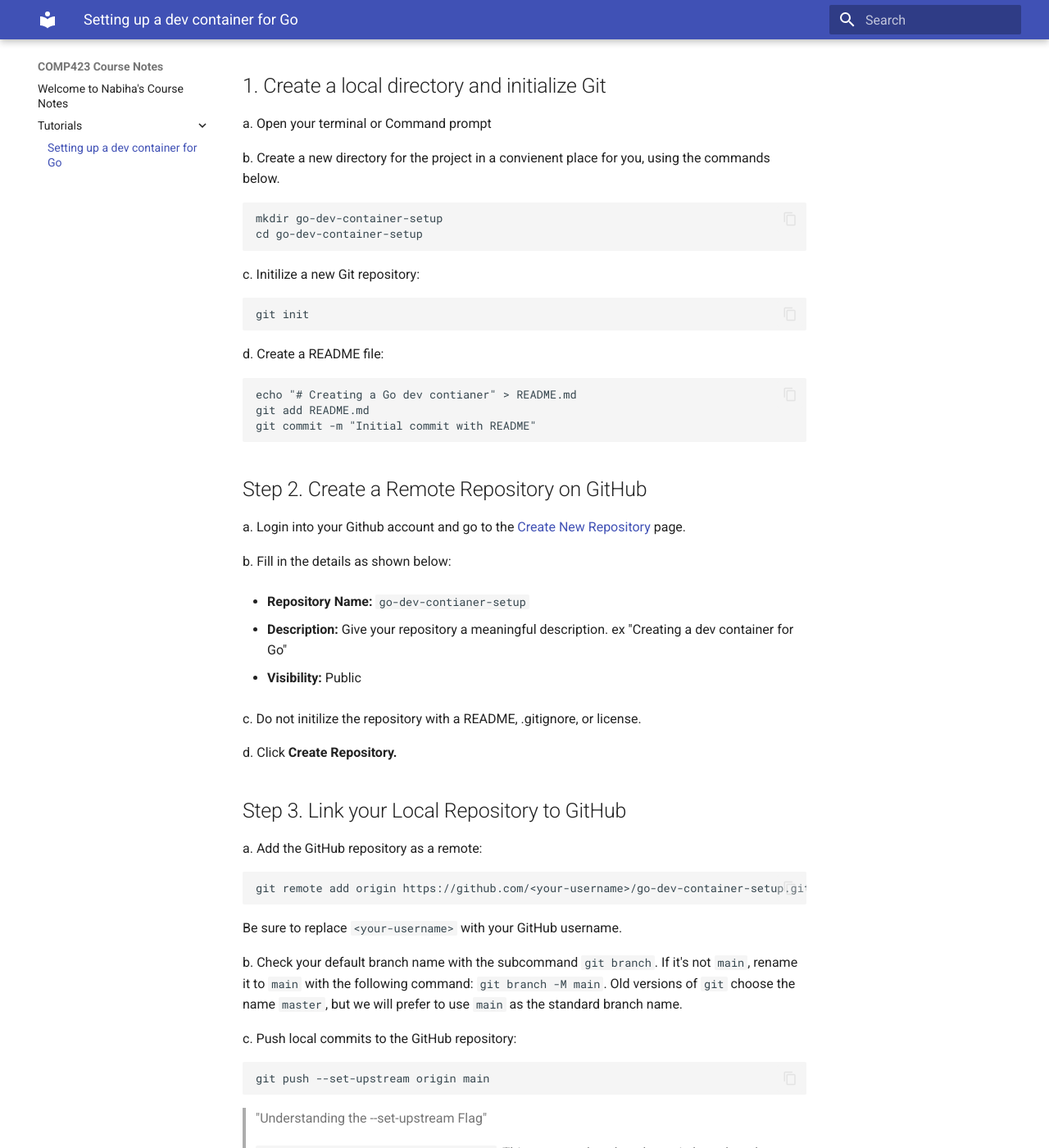
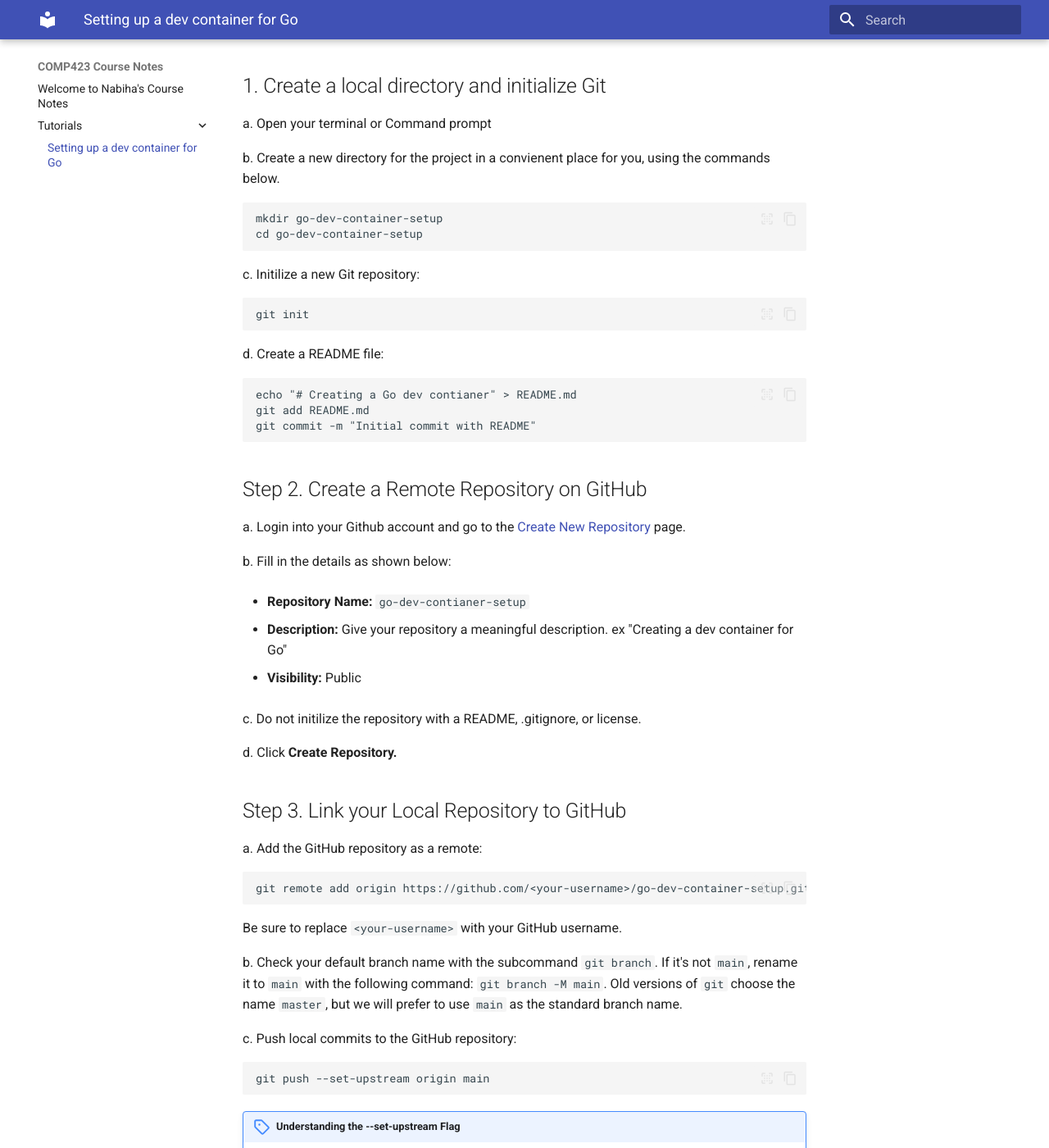
Before and after one commit to chnabi/comp423-course-notes, an MkDocs documentation site: the page built from docs/tutorials/go-setup.md, in a window 1280 px wide and 1400 px high, scrolled down 547 px. Shown: the whole window at 82% size. Built offline with MkDocs 1.6.1 and Material for MkDocs 9.7.7, drawn with Linux system fonts in a browser that asks for light colours; part of the change alters nothing that is shown; some of the changed text lies outside the part shown.

````diff
--- a/docs/tutorials/go-setup.md
+++ b/docs/tutorials/go-setup.md
@@ -70,9 +70,9 @@ c. Push local commits to the GitHub repository:
 ```{.cli .copy}
 git push --set-upstream origin main
 ```
-> "Understanding the --set-upstream Flag"
+!!! note "Understanding the --set-upstream Flag"
+    `git push --set-upstream origin main`: This command pushes the main branch to the remote repository origin. The `--set-upstream` flag sets up the main branch to track the remote branch, meaning future pushes and pulls can be done without specifying the branch name and just writing `git push origin` when working on your local `main` branch. This long flag has a corresponding `-u` short flag.
 
->`git push --set-upstream origin main`: This command pushes the main branch to the remote repository origin. The `--set-upstream` flag sets up the main branch to track the remote branch, meaning future pushes and pulls can be done without specifying the branch name and just writing `git push origin` when working on your local `main` branch. This long flag has a corresponding `-u` short flag.
 
 d. Back in your web browser, refresh your GitHub repository to see that the same commit you made locally has now been *pushed* to remote. You can use `git log` locally to see the commit ID and message which should match the ID of the most recent commit on GitHub. This is the result of pushing your changes to your remote repository.
 
@@ -143,7 +143,9 @@ func main() {
     fmt.Println("Hello COMP 423!")
 }
 ```
-> The fmt package is one of the standard library packages in Go.
+!!! note
+
+     The fmt package is one of the standard library packages in Go.
 
 ## Step 2. Two Ways to Run
 
@@ -161,15 +163,16 @@ go build -o hello
 ./hello
 ```
 Both methods will result in `Hello COMP 423!` being printed to the console.
-> **Compilation Process**
->
-> Generally, the compilation steps are as follows:
->
-> - **Compile**: Converts the human-readable program to an assembly file.
-> - **Assemble**: Converts the assembly file to an object file.
-> - **Linking**: Combines object files to create the final executable.
->
-> Since Go is a compiled language, when we call `go build -o <filename>`, the Go code is directly compiled into an executable file. Then, we can execute the file using `./<filename>`.
+
+!!! info Compilation Process
+
+    Generally, the compilation steps are as follows:
+
+    - **Compile**: Converts the human-readable program to an assembly file.
+    - **Assemble**: Converts the assembly file to an object file.
+    - **Linking**: Combines object files to create the final executable.
+
+    Since Go is a compiled language, when we call `go build -o <filename>`, the Go code is directly compiled into an executable file. Then, we can execute the file using `./<filename>`.
 
 # Conclusion
 
--- a/mkdocs.yml
+++ b/mkdocs.yml
@@ -1,6 +1,17 @@
 site_name: COMP423 Course Notes
+
 theme:
   name: material
+  features:
+    - content.code.copy
+    - content.code.select
+    - content.code.annotate
+  icon:
+    admonition:
+      note: octicons/tag-16
+      abstract: octicons/checklist-16
+      info: octicons/info-16
+
 
 markdown_extensions:
   - pymdownx.highlight:
@@ -9,4 +20,6 @@ markdown_extensions:
       pygments_lang_class: true
   - pymdownx.inlinehilite
   - pymdownx.snippets
+  - admonition
+  - pymdownx.details
   - pymdownx.superfences
````
